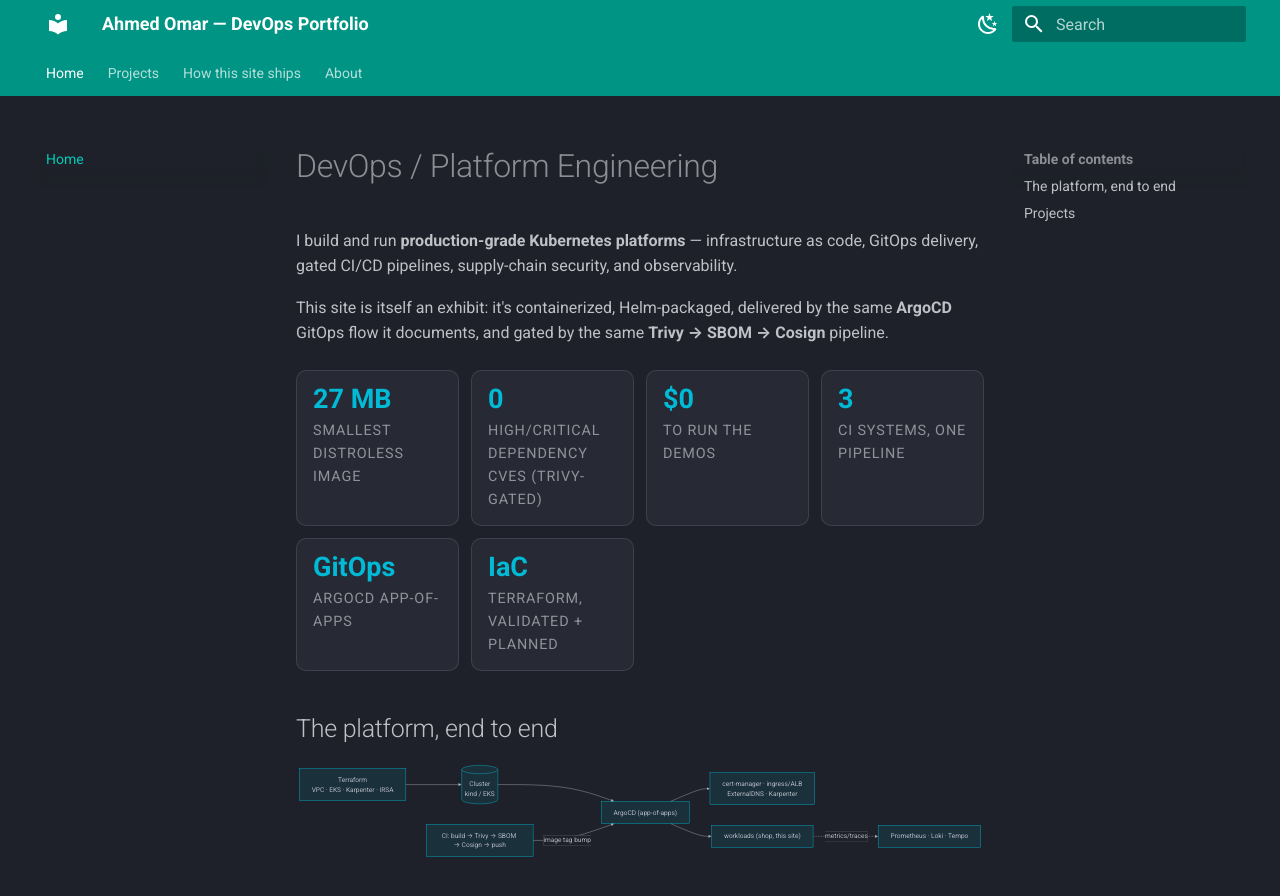
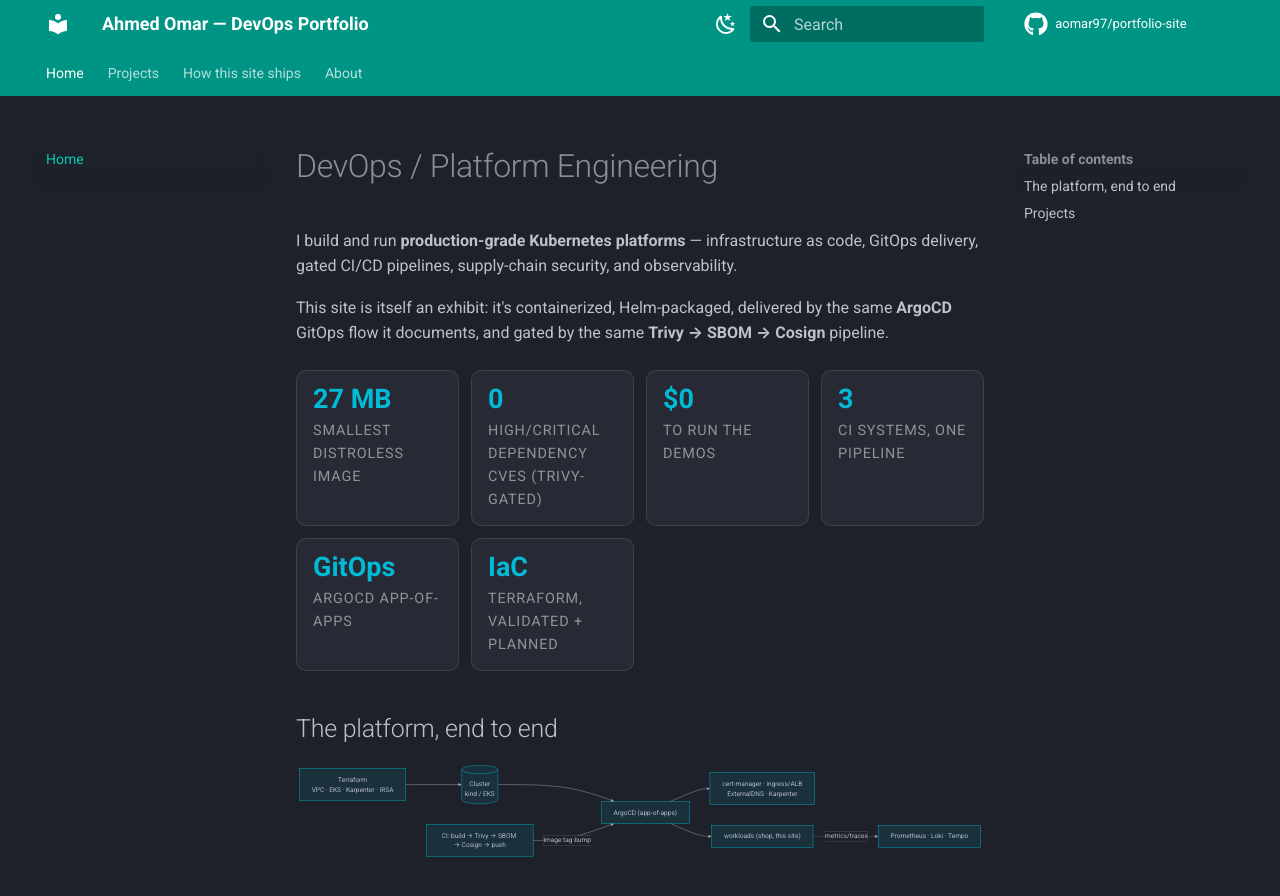
Before and after one commit to aomar97/portfolio-site, an MkDocs documentation site: the page built from docs/index.md, in a window 1280 px wide and 900 px high. Shown: the top 896 px of the window. Built offline with MkDocs 1.6.1 and Material for MkDocs 9.7.7, drawn with Linux system fonts in a browser that asks for light colours; comment, search, counter and statistics services are not loaded.

Commit message:
ci: publish site to GitHub Pages
Add a Pages deploy workflow (mkdocs build --strict -> upload-pages-artifact
-> deploy-pages) triggered on push to main. OIDC-based deploy with least-
privilege permissions and a non-cancelling 'pages' concurrency group.

Set site_url to the Pages subpath so canonical URLs and the sitemap are
correct, and add repo_url/repo_name to light up the theme's repo link.

Co-Authored-By: Claude Opus 4.8 <noreply@anthropic.com>

```diff
--- a/mkdocs.yml
+++ b/mkdocs.yml
@@ -1,6 +1,10 @@
 site_name: Ahmed Omar — DevOps Portfolio
 site_description: Platform engineering portfolio — EKS + Terraform, GitOps, CI/CD, supply-chain security, observability.
 site_author: Ahmed Omar
+site_url: https://aomar97.github.io/portfolio-site/
+
+repo_url: https://github.com/aomar97/portfolio-site
+repo_name: aomar97/portfolio-site
 
 theme:
   name: material
```
Also changed, not shown: 1 other file.
